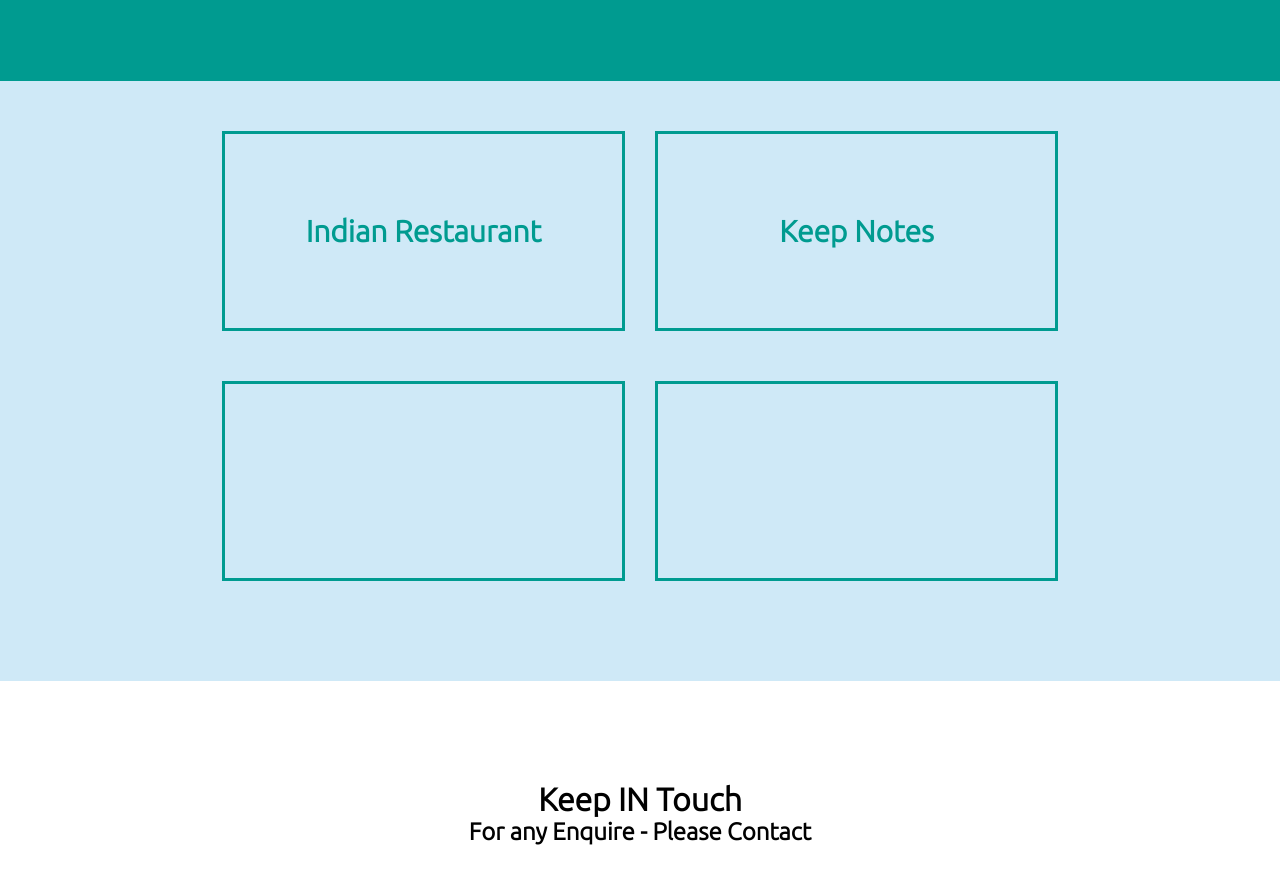
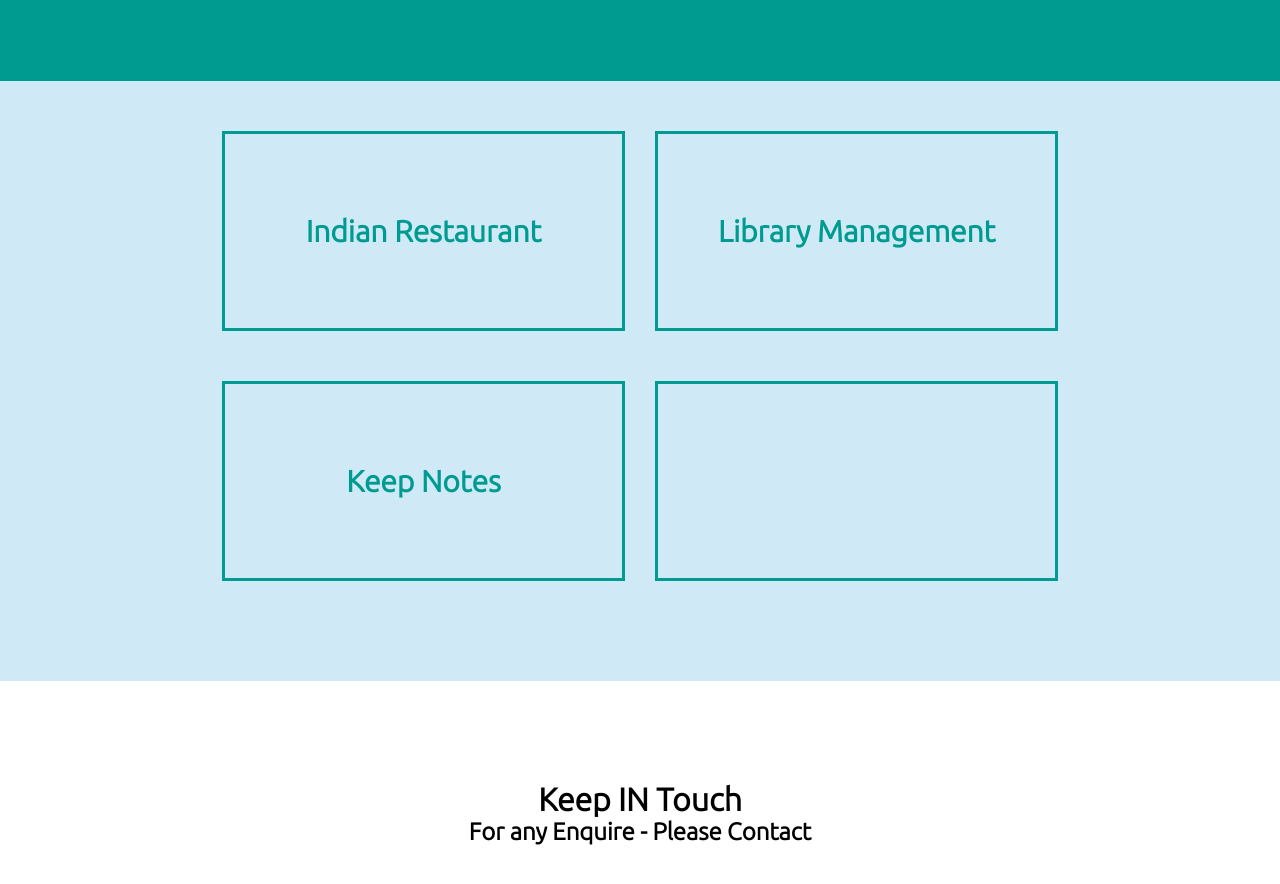
Before and after one commit to vishalyadav247/firstPortfolio, a plain HTML site: page index.html in a window 1280 px wide. Shown: the part 2700-3584 px from the top of the page. Drawn offline with nearby package versions, Linux system fonts and the light colour scheme.

Commit message:
link library project

```diff
--- a/index.html
+++ b/index.html
@@ -153,12 +153,12 @@
                 </a>
             </div>
             <div class="project-items">
-                <a href="https://vishalyadav247.github.io/myNotes/" target="_blank">
-                    Keep Notes
+                <a href="https://vishalyadav247.github.io/libraryManagement/" target="_blank">
+                    Library Management
                 </a>
             </div>
             <div class="project-items">
-                <a href="">
+                <a href=" https://vishalyadav247.github.io/myNotes/" target="_blank">Keep Notes
                 </a>
             </div>
             <div class="project-items">
--- a/script.js
+++ b/script.js
@@ -28,6 +28,7 @@ menuSideBar.addEventListener("click",function () {
 
 function show() {
     menuLinks.style.display="block";
+    menuLinks.style.height="auto"
     navBar.style.backgroundColor="rgb(255, 164, 148)";
 }
 function hide() {
```
